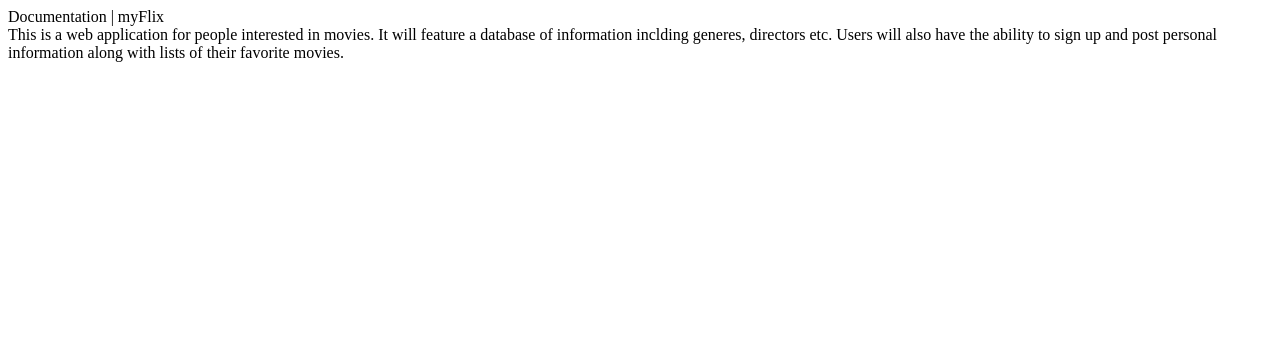
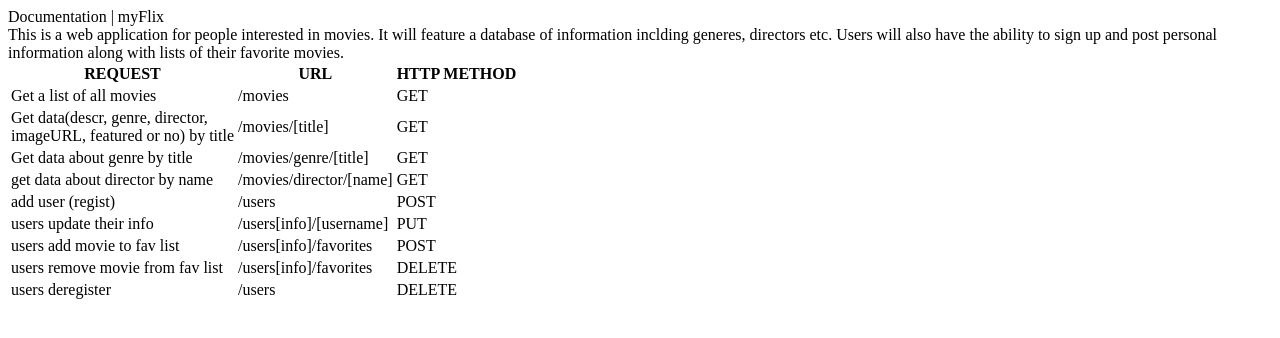
Before and after one commit to NIB-223/movie_api, a website: page public/documentation.html in a window 1280 px wide. Drawn offline with Linux system fonts and the light colour scheme.

Commit message:
added rrequests

```diff
--- a/public/documentation.html
+++ b/public/documentation.html
@@ -11,5 +11,60 @@
     This is a web application for people interested in movies.  It will feature a database of information inclding  generes, directors etc.
     Users will also have the ability to sign up and post personal information along with lists of their favorite movies.
 
+    <table>
+        <thead>
+            <tr>
+                <th>REQUEST</th>
+                <th>URL</th>
+                <th>HTTP METHOD</th>
+                <tr>
+                    <td>Get a list of all movies</td>
+                    <td>/movies</td>
+                    <td>GET</td>
+                  </tr>
+                  <tr>
+                    <td>Get data(descr, genre, director, <br>imageURL, featured or no) by title</td>
+                    <td>/movies/[title]</td>
+                    <td>GET</td>
+                  </tr>
+                  <tr>
+                    <td>Get data about genre by title</td>
+                    <td>/movies/genre/[title]</td>
+                    <td>GET</td>
+                  </tr>
+                  <tr>
+                    <td>get data about director by name</td>
+                    <td>/movies/director/[name]</td>
+                    <td>GET</td>
+                  </tr>
+                  <tr>
+                    <td>add user (regist)</td>
+                    <td>/users</td>
+                    <td>POST</td>
+                  </tr>
+                  <tr>
+                    <td>users update their info</td>
+                    <td>/users[info]/[username]</td>
+                    <td>PUT</td>
+                  </tr>
+                  <tr>
+                    <td>users add movie to fav list</td>
+                    <td>/users[info]/favorites</td>
+                    <td>POST</td>
+                  </tr>
+                  <tr>
+                    <td>users remove movie from fav list</td>
+                    <td>/users[info]/favorites</td>
+                    <td>DELETE</td>
+                  </tr>
+                  <tr>
+                    <td>users deregister</td>
+                    <td>/users</td>
+                    <td>DELETE</td>
+                  </tr>
+            </tr>
+        </thead>
+    </table>
+
 </body>
 </html>
```
Also changed, not shown: index.js (+61 -2 lines).
